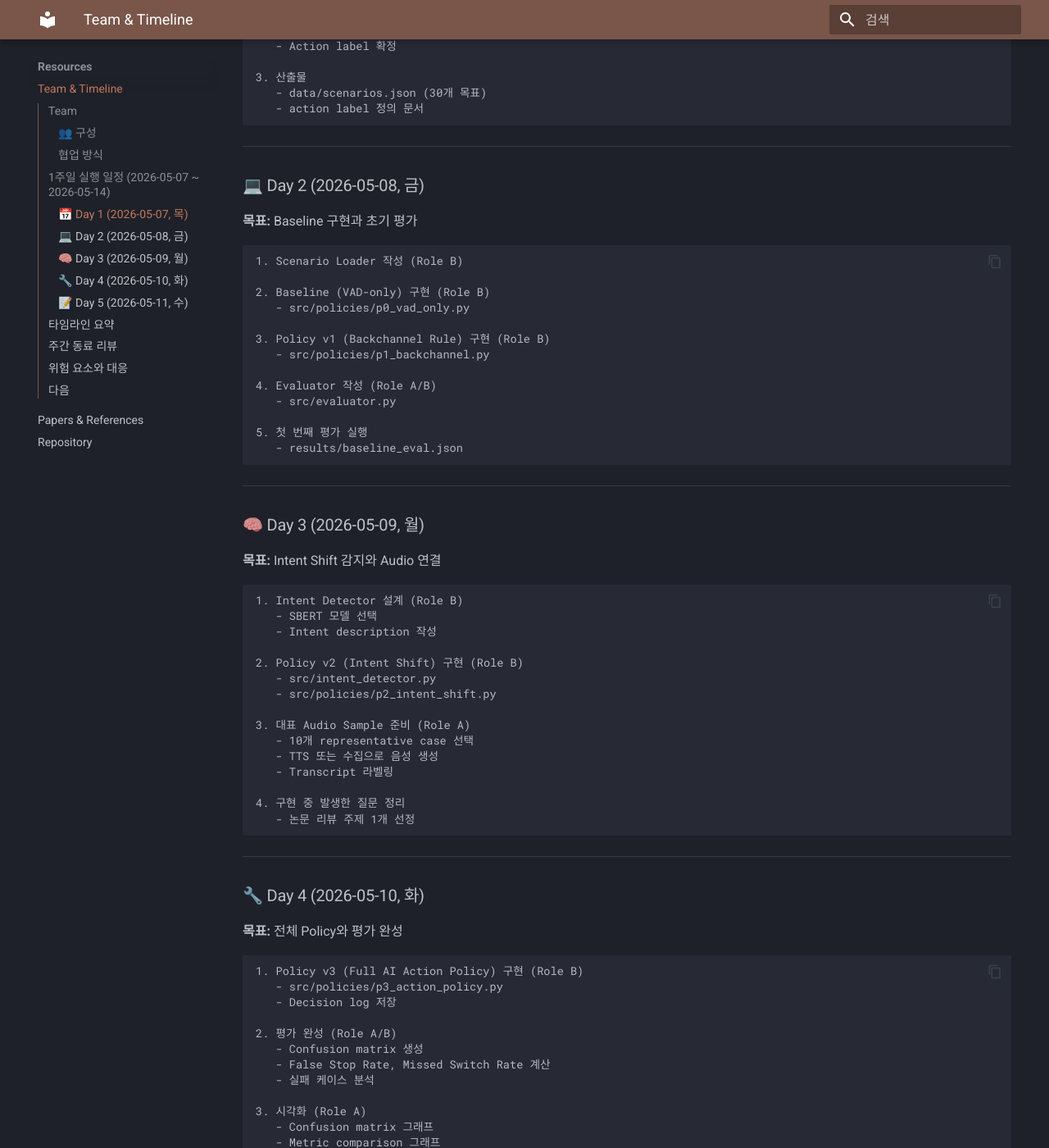
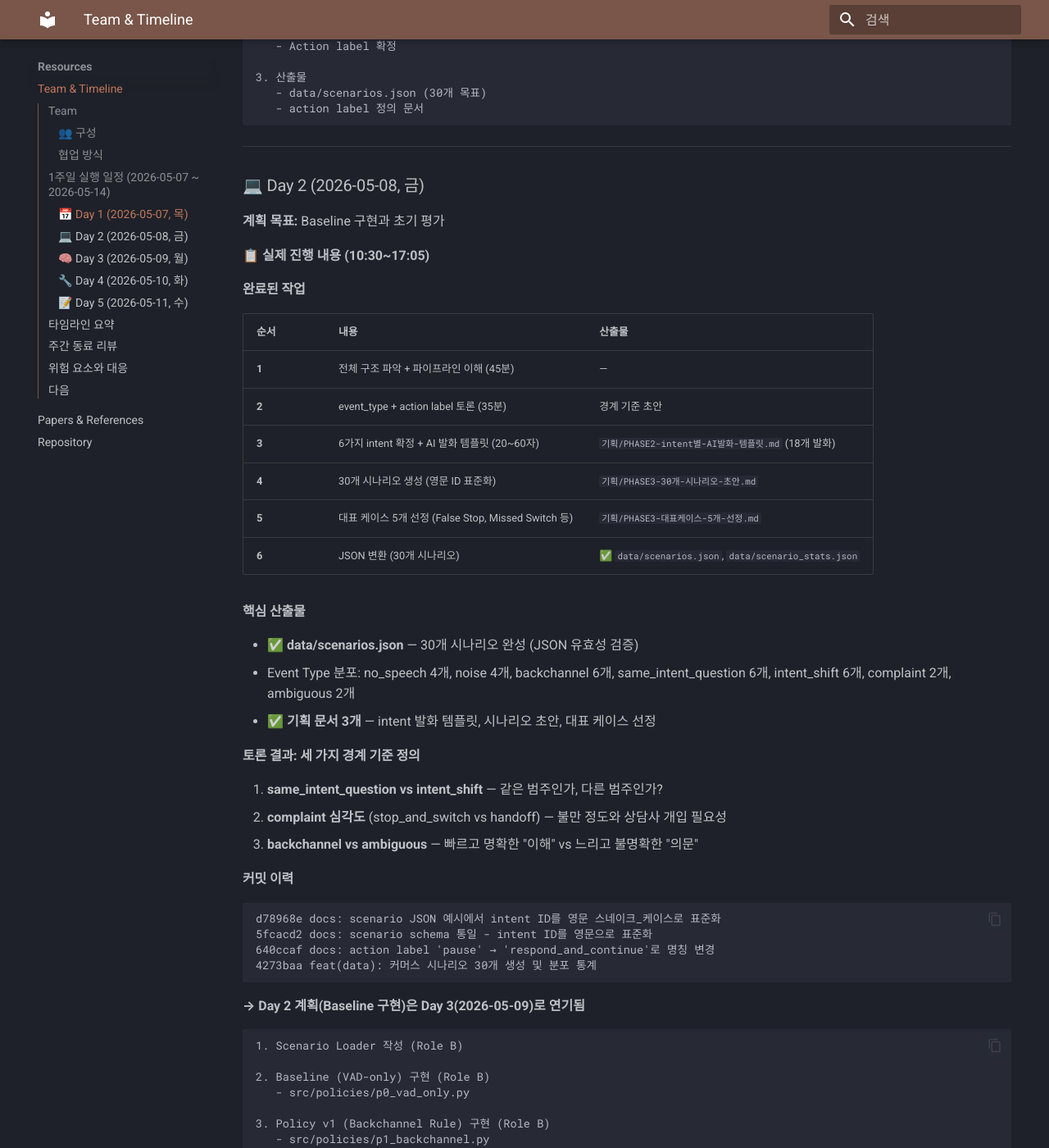
Before and after one commit to voice-ai-interruption-detection-project/whisper-intent-interruption-detection, an MkDocs documentation site: the page built from docs/05-resources/team.md, in a window 1280 px wide and 1400 px high, scrolled down 1010 px. Shown: the whole window at 82% size. Built offline with MkDocs 1.6.1 and Material for MkDocs 9.7.7, drawn with Linux system fonts in a browser that asks for light colours.

Commit message:
docs: 5/8 일일 페어 진행 내용 기록 - 30개 시나리오 생성 완료

````diff
--- a/docs/05-resources/team.md
+++ b/docs/05-resources/team.md
@@ -45,7 +45,43 @@
 
 ### 💻 Day 2 (2026-05-08, 금)
 
-**목표:** Baseline 구현과 초기 평가
+**계획 목표:** Baseline 구현과 초기 평가
+
+**📋 실제 진행 내용 (10:30~17:05)**
+
+#### 완료된 작업
+
+| 순서 | 내용 | 산출물 |
+|------|------|--------|
+| **1** | 전체 구조 파악 + 파이프라인 이해 (45분) | — |
+| **2** | event_type + action label 토론 (35분) | 경계 기준 초안 |
+| **3** | 6가지 intent 확정 + AI 발화 템플릿 (20~60자) | `기획/PHASE2-intent별-AI발화-템플릿.md` (18개 발화) |
+| **4** | 30개 시나리오 생성 (영문 ID 표준화) | `기획/PHASE3-30개-시나리오-초안.md` |
+| **5** | 대표 케이스 5개 선정 (False Stop, Missed Switch 등) | `기획/PHASE3-대표케이스-5개-선정.md` |
+| **6** | JSON 변환 (30개 시나리오) | ✅ `data/scenarios.json`, `data/scenario_stats.json` |
+
+#### 핵심 산출물
+
+- ✅ **data/scenarios.json** — 30개 시나리오 완성 (JSON 유효성 검증)
+  - Event Type 분포: no_speech 4개, noise 4개, backchannel 6개, same_intent_question 6개, intent_shift 6개, complaint 2개, ambiguous 2개
+- ✅ **기획 문서 3개** — intent 발화 템플릿, 시나리오 초안, 대표 케이스 선정
+
+#### 토론 결과: 세 가지 경계 기준 정의
+
+1. **same_intent_question vs intent_shift** — 같은 범주인가, 다른 범주인가?
+2. **complaint 심각도** (stop_and_switch vs handoff) — 불만 정도와 상담사 개입 필요성
+3. **backchannel vs ambiguous** — 빠르고 명확한 "이해" vs 느리고 불명확한 "의문"
+
+#### 커밋 이력
+
+```
+d78968e docs: scenario JSON 예시에서 intent ID를 영문 스네이크_케이스로 표준화
+5fcacd2 docs: scenario schema 통일 - intent ID를 영문으로 표준화
+640ccaf docs: action label 'pause' → 'respond_and_continue'로 명칭 변경
+4273baa feat(data): 커머스 시나리오 30개 생성 및 분포 통계
+```
+
+**→ Day 2 계획(Baseline 구현)은 Day 3(2026-05-09)로 연기됨**
 
 ```
 1. Scenario Loader 작성 (Role B)
````
